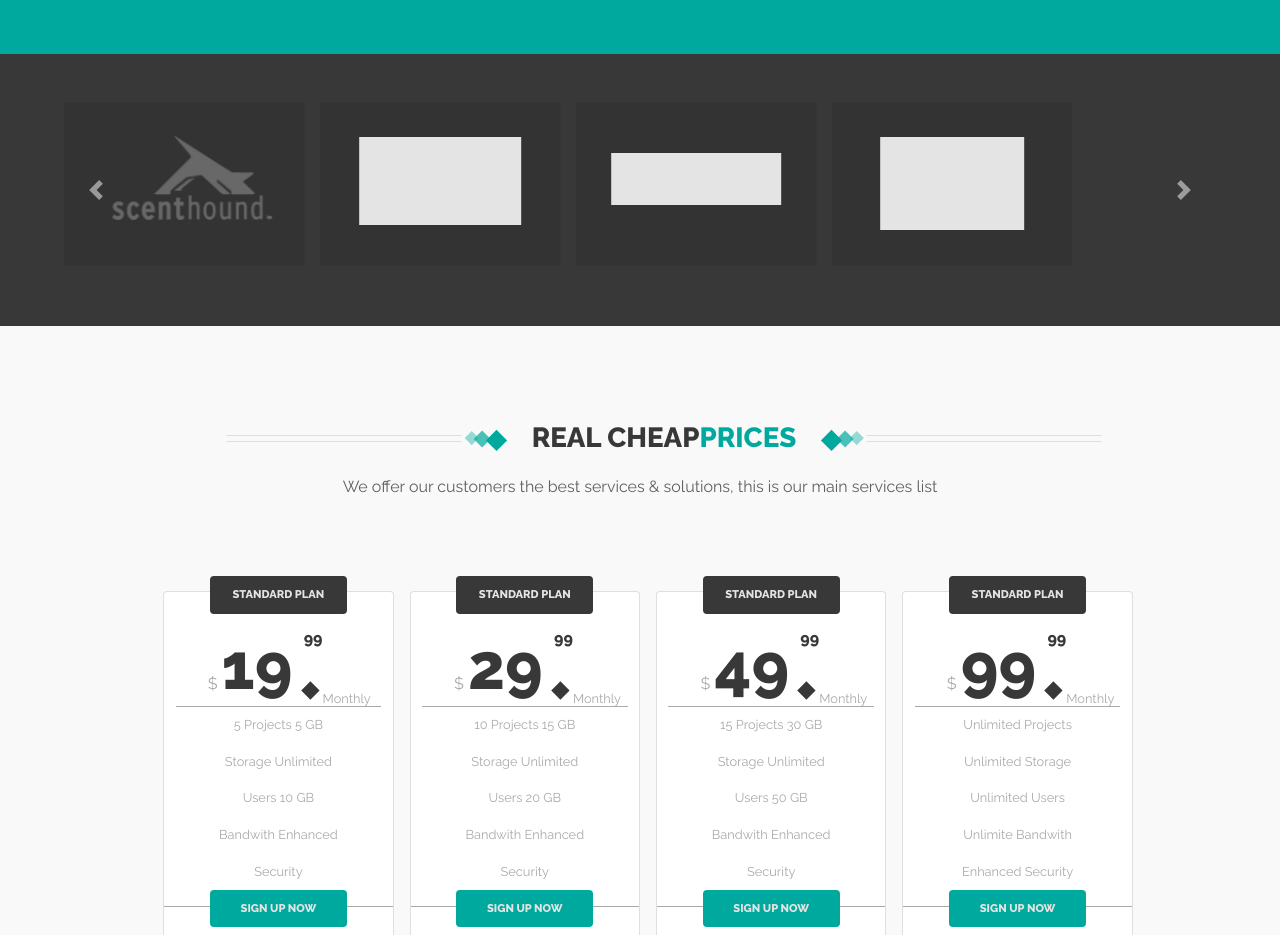
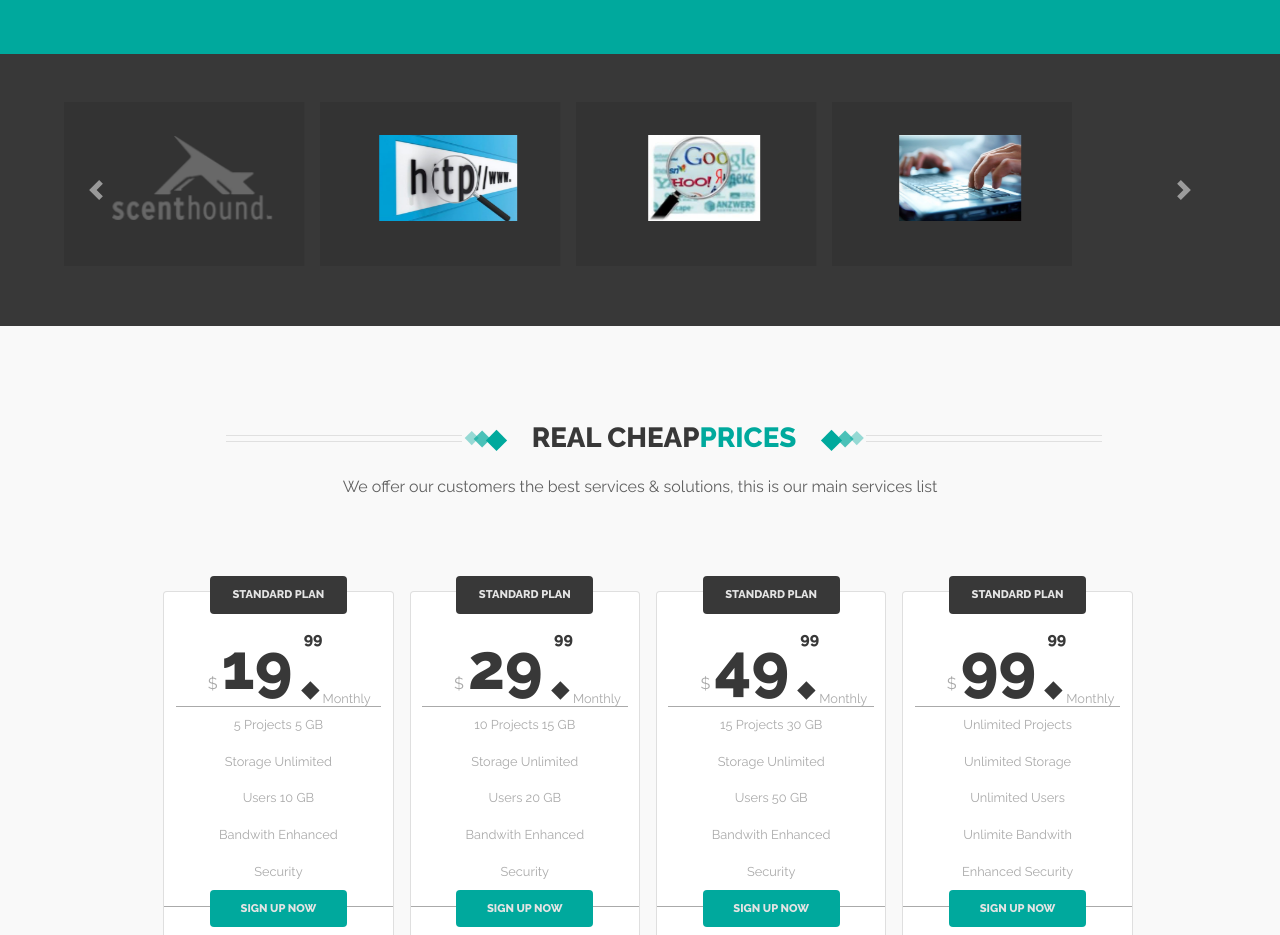
Before and after one commit to Allycik/Allycik.github.io, a website: page Example/src/index.html in a window 1280 px wide. Shown: the part 5080-6015 px from the top of the page. Drawn offline with nearby package versions, Linux system fonts and the light colour scheme; files that its build step writes are made by us from their sources; files whose address does not match are found by name.

Commit message:
correction carousel

```diff
--- a/Example/src/index.html
+++ b/Example/src/index.html
@@ -894,23 +894,25 @@
                 <img src="img/im.png" class="squares__picter">
               </div>
               <div class="squares">
-                <div class="square__in__first"></div>
+                <img src="img/unnamed (1).jpg" class="squares__picter">
+                <!-- <div class="square__in__first"></div> -->
               </div>
               <div class="squares squares__second">
-                <div class="square__in__second"></div>
+                <img src="img/images.jpg" class="squares__picter">
+                <!-- <div class="square__in__second"></div> -->
               </div>
               <div class="squares">
-                <div class="square__in__therd"></div>
+                <img src="img/images(2).jpg" class="squares__picter">
+                <!-- <div class="square__in__therd"></div> -->
               </div>
             </div>
 
 
-            <!-- <img src="..." class="d-block w-100" alt="..."> -->
+
           </div>
           <div class="carousel-item">
             <div class="carousel-item__block">
-            <!-- <img src="img/intFoto.jpg" class="d-block w-30" alt="..."> -->
-            <img src="img/unnamed.jpg" class="d-block w-30" alt="...">
+             <img src="img/unnamed.jpg" class="d-block w-30" alt="...">
             </div>
           </div>
           <div class="carousel-item">
--- a/Example/src/scss/main.scss
+++ b/Example/src/scss/main.scss
@@ -974,9 +974,6 @@ width: 10rem;
   display: flex;
   flex-direction: row;
   justify-content: space-around;
-}
-.d-block{
-  width: 90%;
 }
 .wrapper{
   justify-content: center;
```
Also changed, not shown: Example/build/css/style.min.css, Example/build/img/images(2).jpg (added), Example/build/img/images.jpg (added), Example/build/img/unnamed (1).jpg (added), Example/build/index.html, Example/src/img/images(2).jpg (added), Example/src/img/images.jpg (added), Example/src/img/unnamed (1).jpg (added), 1 other file.
